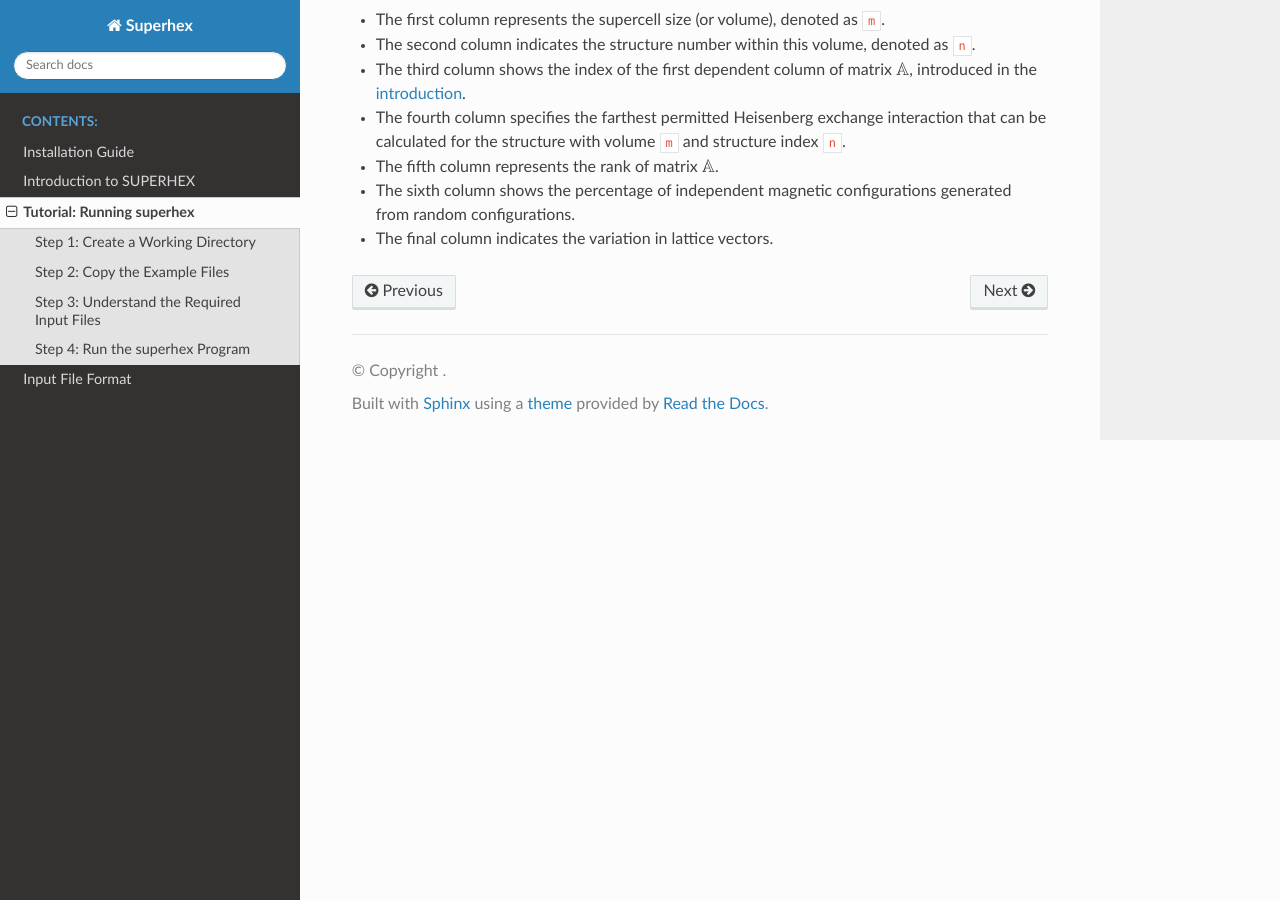
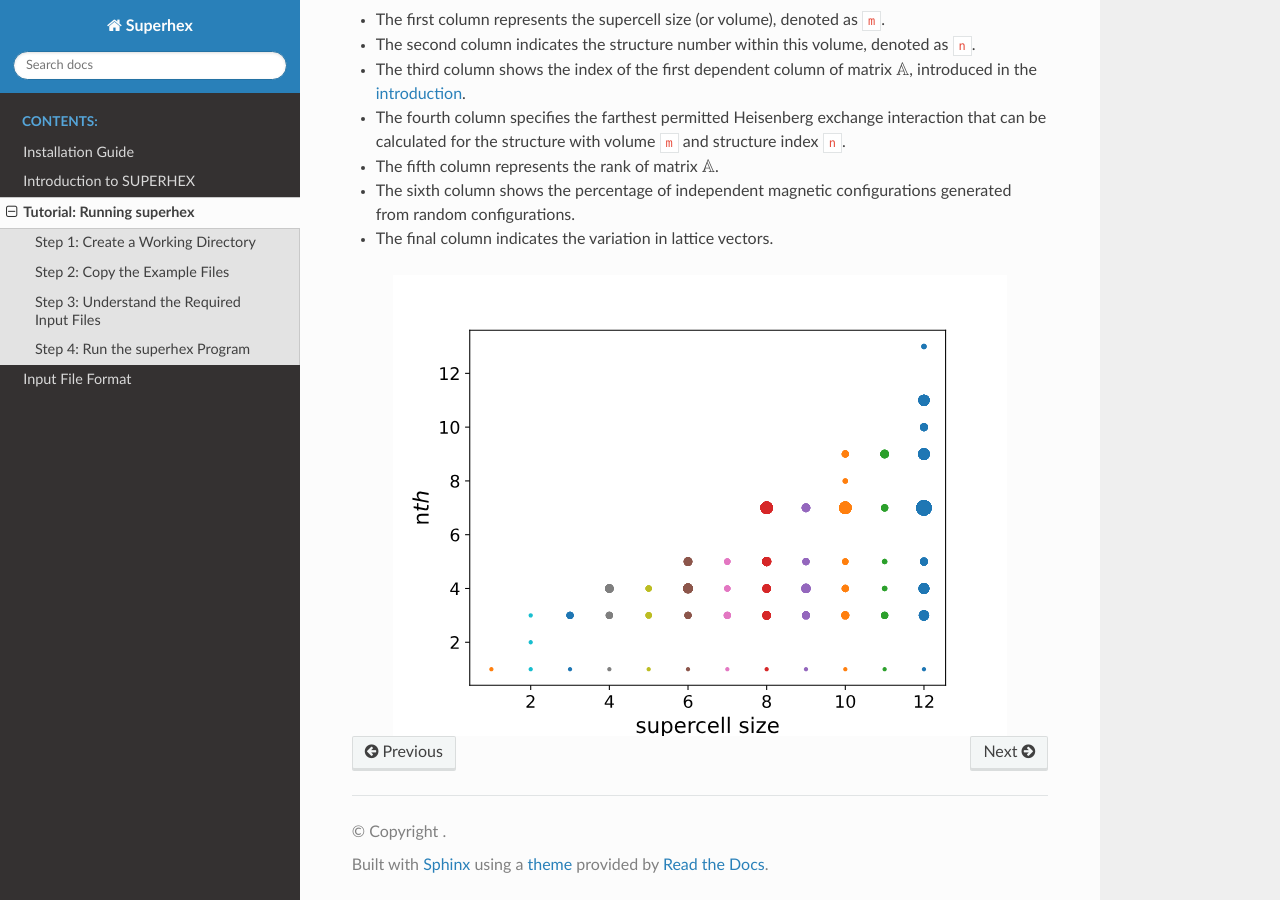
Before and after one commit to malaei/SUPERHEX, a Sphinx documentation site: the page built from docs/tutorial.rst, in a window 1280 px wide and 900 px high, scrolled down 3091 px. Built offline with Sphinx 7.4.7 and the Read the Docs theme 3.1.0, drawn with Linux system fonts in a browser that asks for light colours; pages that are not in the unit, such as notebooks, are missing from menus.

Commit message:
updata docs

```diff
--- a/docs/tutorial.rst
+++ b/docs/tutorial.rst
@@ -137,3 +137,8 @@ For this example, the first 30 lines of ``struct_analysis.csv`` are shown below:
 - The fifth column represents the rank of matrix :math:`\mathbb{A}`.
 - The sixth column shows the percentage of independent magnetic configurations generated from random configurations.
 - The final column indicates the variation in lattice vectors.
+
+
+.. image:: js_vs_vol.svg
+   :alt: Allowed exchange interactions for supercell structures
+   :align: center
```
Also changed, not shown: docs/js_vs_vol.svg (added).
